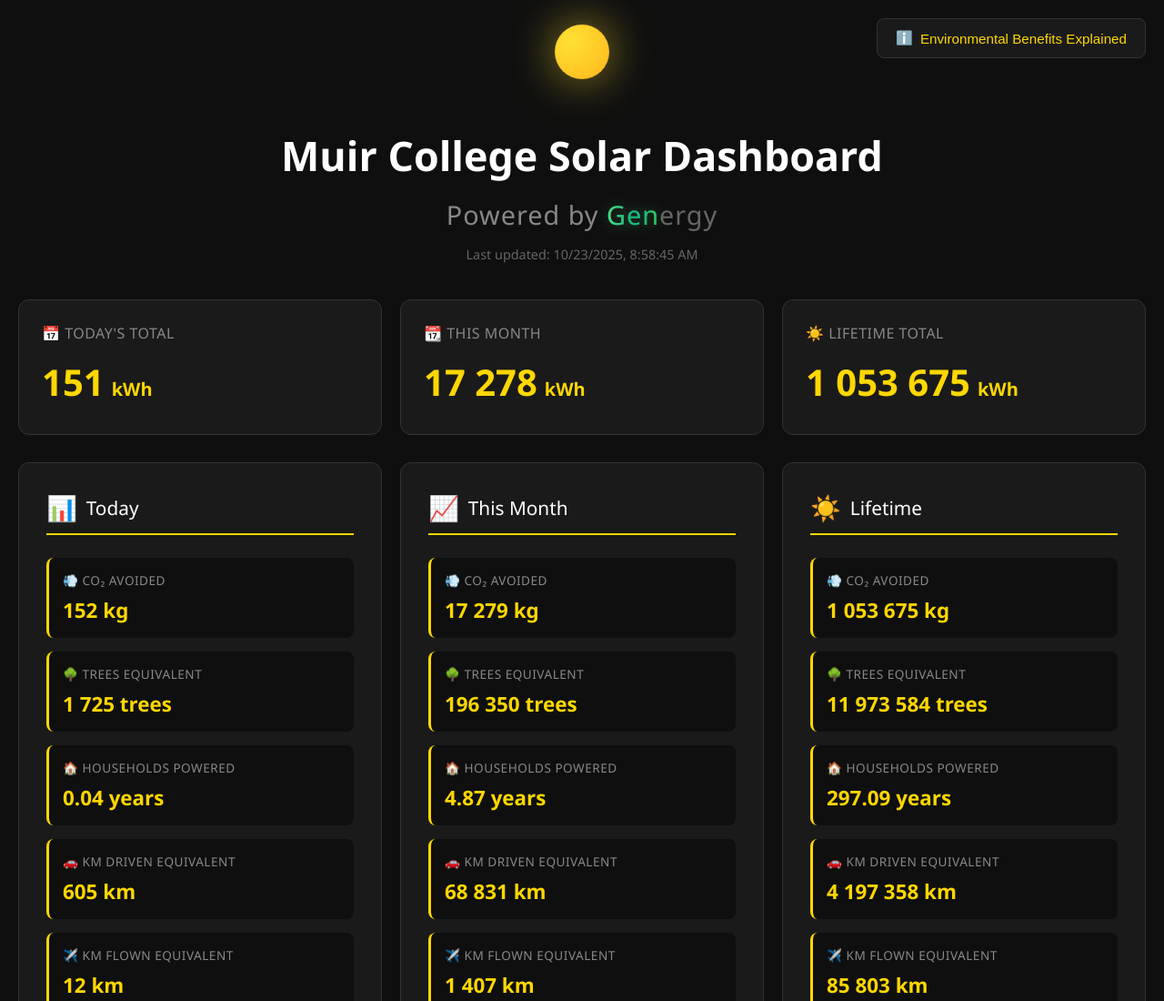
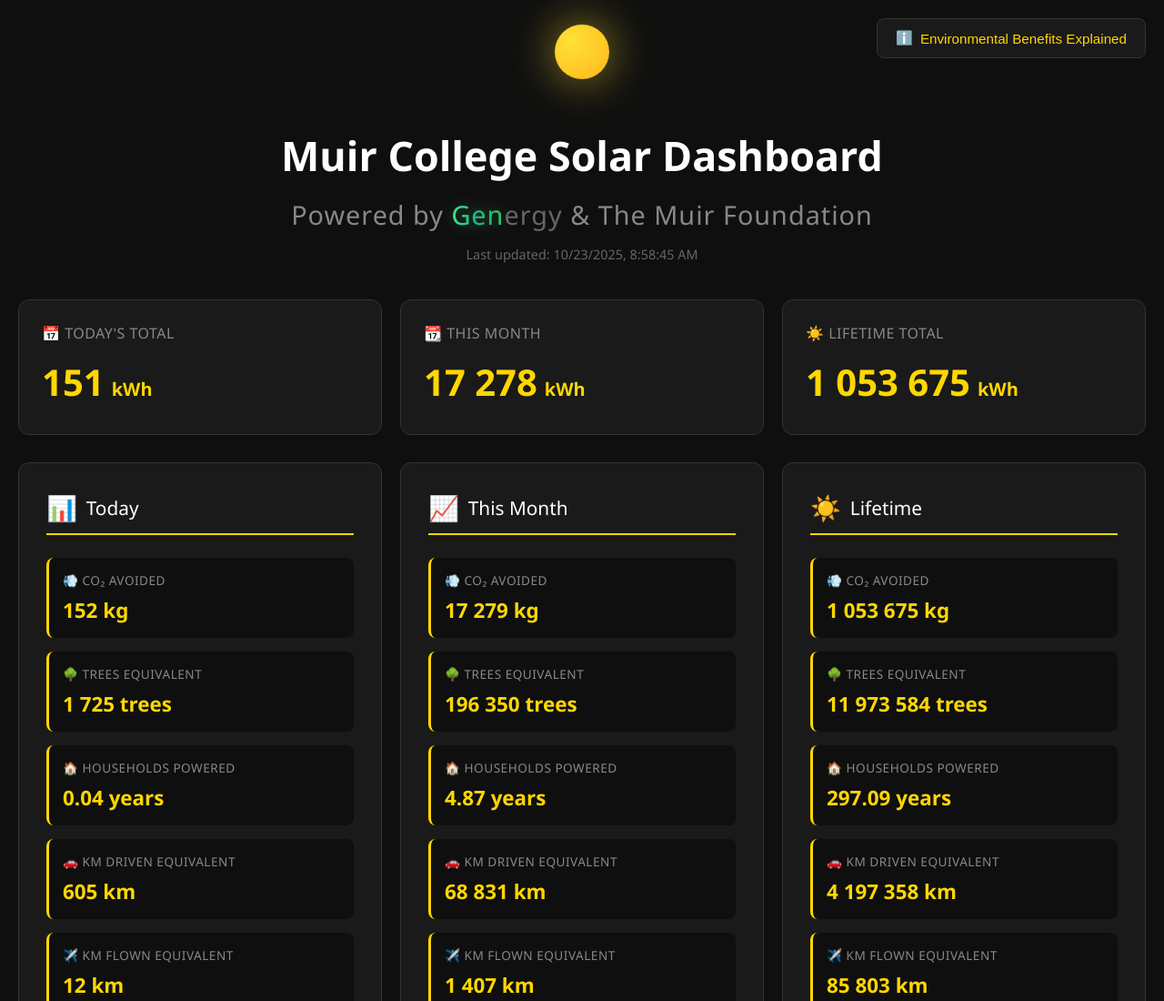
Before and after one commit to GenergyDashboard/MuirCollege, a plain HTML site: page index.html in a window 1280 px wide. Shown: the top 1100 px of the page at 91% size. Drawn offline with Linux system fonts and the light colour scheme.

Commit message:
Update index.html

```diff
--- a/index.html
+++ b/index.html
@@ -450,7 +450,7 @@
                 <div class="sun-circle"></div>
             </div>
             <h1>Muir College Solar Dashboard</h1>
-            <p>Powered by <a href="https://genergy.co.za" target="_blank" rel="noopener noreferrer" class="genergy-link"><span class="genergy-text">Genergy</span></a></p>
+            <p>Powered by <a href="https://genergy.co.za" target="_blank" rel="noopener noreferrer" class="genergy-link"><span class="genergy-text">Genergy</span></a> & The Muir Foundation</p>
             <div class="last-updated" id="lastUpdated">Loading...</div>
         </div>
 
@@ -590,7 +590,6 @@
         };
 
         function formatNumber(num) {
-            // Format with 2 decimals, then replace commas with spaces
             const formatted = new Intl.NumberFormat('en-US', {
                 maximumFractionDigits: 2
             }).format(num);
@@ -598,7 +597,6 @@
         }
 
         function formatTotalNumber(num) {
-            // Remove decimals and use space as separator
             return Math.floor(num).toString().replace(/\B(?=(\d{3})+(?!\d))/g, ' ');
         }
 
@@ -640,7 +638,6 @@
                 ${createEnvItem('💧 Water Saved', data.water_saved_litres, 'litres')}
             `;
 
-            // Add tooltip functionality
             const items = container.querySelectorAll('.env-item');
             items.forEach(item => {
                 const tooltip = item.querySelector('.tooltip');
```
